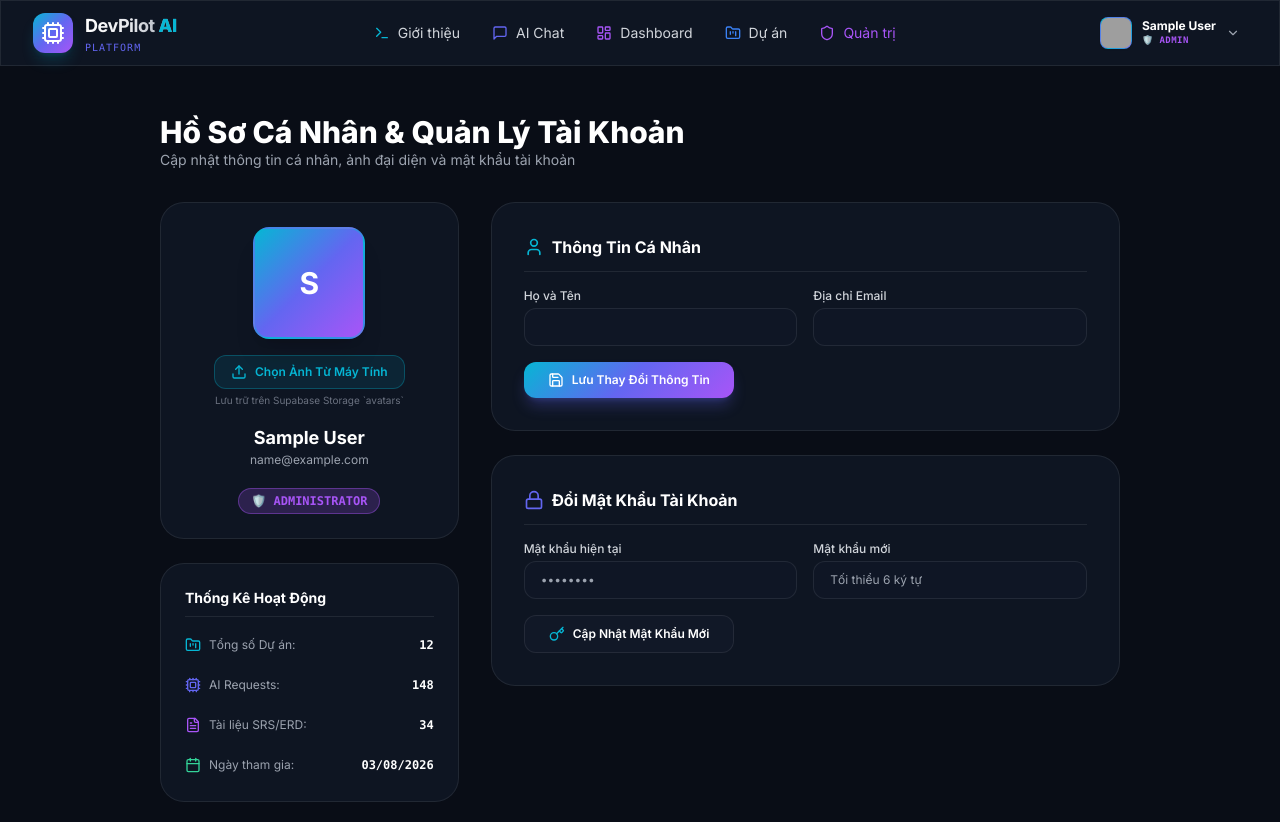
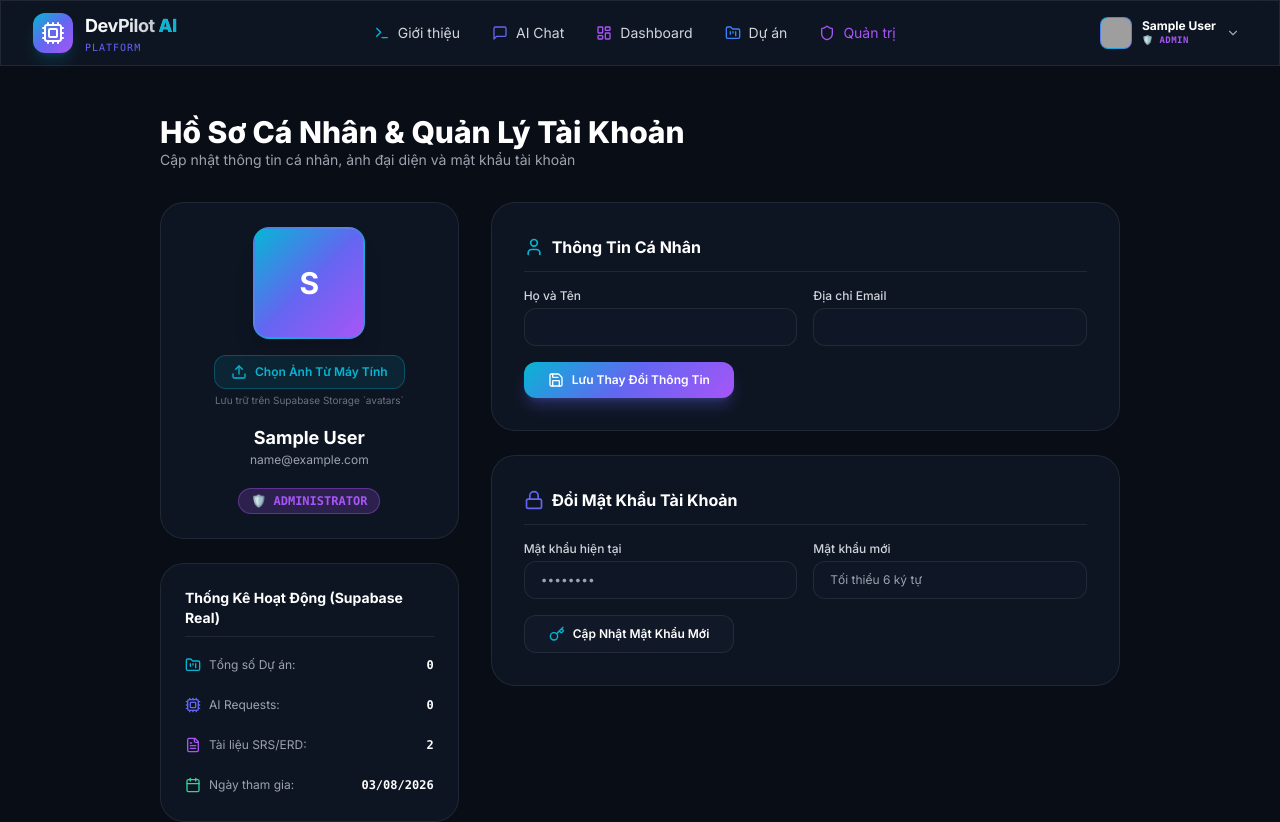
Before and after one commit to lamasono80-hue/AI-Software-Development-Platform, a Next.js app: page /profile in a window 1280 px wide. Shown: the top 822 px of the page. Built offline with nearby package versions, Linux system fonts and the light colour scheme; no server answers; the database is empty; sample sign-in values are in the browser's storage; grey boxes are pictures that could not be loaded.

Commit message:
fix: Sync Profile page activity stats with Dashboard real dynamic Supabase counts

```diff
--- a/src/app/(dashboard)/profile/page.tsx
+++ b/src/app/(dashboard)/profile/page.tsx
@@ -1,10 +1,11 @@
 'use client';
 
-import { useState } from 'react';
+import { useState, useEffect } from 'react';
 import { Header } from '@/components/common/Header';
 import { Footer } from '@/components/common/Footer';
 import { AuthGuard } from '@/components/common/AuthGuard';
 import { useAuth } from '@/context/AuthContext';
+import { getDashboardStatsByUser } from '@/lib/supabase-db';
 import {
   User,
   Upload,
@@ -20,11 +21,29 @@ import { toast } from 'sonner';
 
 export default function ProfilePage() {
   const { user, updateProfile } = useAuth();
+  const userId = user?.id || 'usr_demo_101';
+
   const [displayName, setDisplayName] = useState(user?.displayName || '');
   const [email, setEmail] = useState(user?.email || '');
   const [avatarUrl, setAvatarUrl] = useState(user?.avatarUrl || '');
   const [oldPassword, setOldPassword] = useState('');
   const [newPassword, setNewPassword] = useState('');
+
+  const [stats, setStats] = useState({
+    totalProjects: 0,
+    totalChats: 0,
+    totalDocuments: 0,
+    totalAICalls: 0,
+    savedHours: '0h',
+  });
+
+  useEffect(() => {
+    async function loadStats() {
+      const data = await getDashboardStatsByUser(userId);
+      setStats(data);
+    }
+    loadStats();
+  }, [userId]);
 
   const handleUpdateInfo = (e: React.FormEvent) => {
     e.preventDefault();
@@ -112,16 +131,16 @@ export default function ProfilePage() {
                 </div>
               </div>
 
-              {/* Account Statistics */}
+              {/* Account Statistics from Supabase */}
               <div className="glass-panel p-6 rounded-3xl border-surface-border space-y-4">
-                <h3 className="text-sm font-bold text-white border-b border-surface-border pb-2">Thống Kê Hoạt Động</h3>
+                <h3 className="text-sm font-bold text-white border-b border-surface-border pb-2">Thống Kê Hoạt Động (Supabase Real)</h3>
 
                 <div className="flex items-center justify-between text-xs py-1">
                   <span className="text-gray-400 flex items-center gap-2">
                     <FolderKanban className="w-4 h-4 text-brand-cyan" />
                     Tổng số Dự án:
                   </span>
-                  <span className="font-bold text-white font-mono">{user?.projectCount || 12}</span>
+                  <span className="font-bold text-white font-mono">{stats.totalProjects}</span>
                 </div>
 
                 <div className="flex items-center justify-between text-xs py-1">
@@ -129,7 +148,7 @@ export default function ProfilePage() {
                     <Cpu className="w-4 h-4 text-brand-indigo" />
                     AI Requests:
                   </span>
-                  <span className="font-bold text-white font-mono">{user?.aiRequestCount || 148}</span>
+                  <span className="font-bold text-white font-mono">{stats.totalAICalls}</span>
                 </div>
 
                 <div className="flex items-center justify-between text-xs py-1">
@@ -137,7 +156,7 @@ export default function ProfilePage() {
                     <FileText className="w-4 h-4 text-brand-purple" />
                     Tài liệu SRS/ERD:
                   </span>
-                  <span className="font-bold text-white font-mono">{user?.documentCount || 34}</span>
+                  <span className="font-bold text-white font-mono">{stats.totalDocuments}</span>
                 </div>
 
                 <div className="flex items-center justify-between text-xs py-1">
```
